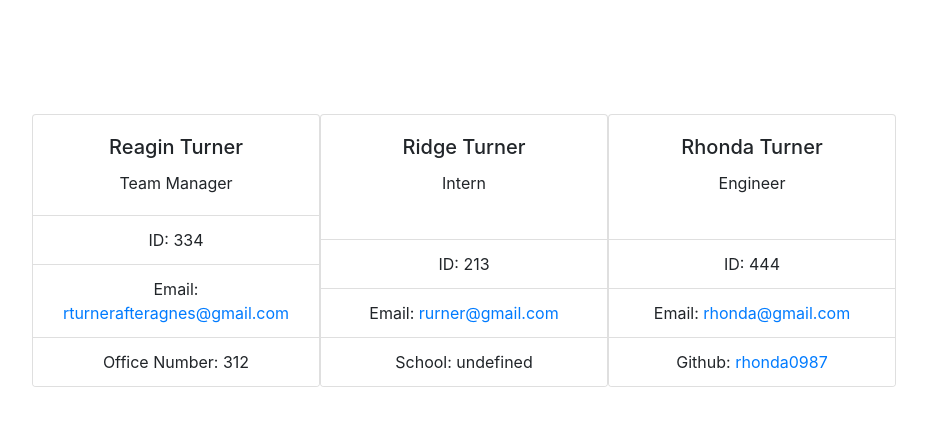
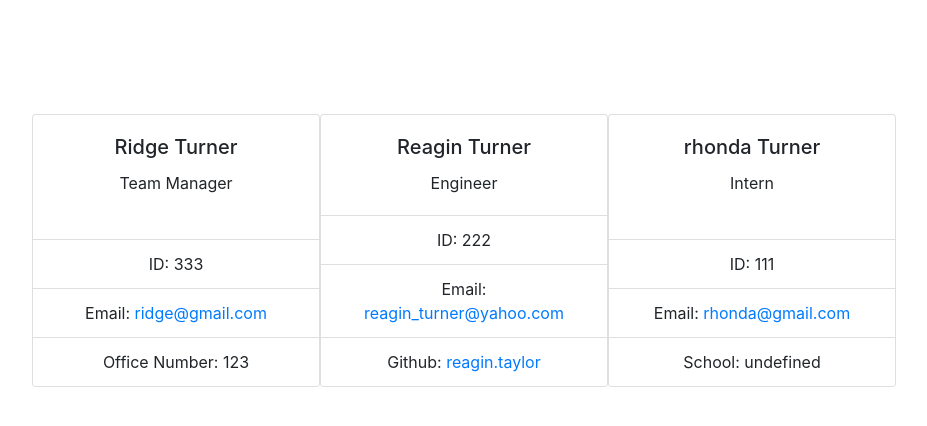
Before and after one commit to Reagintaylor/team-profile-generator, a website: page dist/team.html in a window 1280 px wide. Shown: the part 198-624 px from the top of the page, without its empty margins (176-1103 px from the left). Drawn offline with nearby package versions, Linux system fonts and the light colour scheme.

Commit message:
Adding the screen rocorded video

```diff
--- a/dist/team.html
+++ b/dist/team.html
@@ -15,44 +15,44 @@
         <main>
         <section class="card">
                 <div class="card-body">
-                    <h5 class="card-title">Reagin Turner</h5>
+                    <h5 class="card-title">Ridge Turner</h5>
                     <p class="card-text">Team Manager</p>
                 </div>
                 <ul class="list-group list-group-flush">
-                    <li class="list-group-item">ID: 334</li>
-                    <li class="list-group-item">Email: <a href="mailto: rturnerafteragnes@gmail.com" target="_blank">rturnerafteragnes@gmail.com</a></li>
-                    <li class="list-group-item">Office Number: 312</li>
+                    <li class="list-group-item">ID: 333</li>
+                    <li class="list-group-item">Email: <a href="mailto: ridge@gmail.com" target="_blank">ridge@gmail.com</a></li>
+                    <li class="list-group-item">Office Number: 123</li>
                 </ul>
             </section><section class="card">
-        <div class="card-body">
-            <h5 class="card-title">Ridge Turner</h5>
-            <p class="card-text">Intern</p>
-        </div>
-        <ul class="list-group list-group-flush">
-            <li class="list-group-item"> ID: 213</li>
-            <li class="list-group-item">
-                Email:
-                <a href="mailto: rurner@gmail.com" target="_blank"> rurner@gmail.com</a>
-            </li>
-            <li class="list-group-item">School: undefined</li>
-        </ul>
-    </section><section class="card">
     <div class="card-body">
-        <h5 class="card-title">Rhonda Turner</h5>
+        <h5 class="card-title">Reagin Turner</h5>
         <p class="card-text">Engineer</p>
     </div>
     <ul class="list-group list-group-flush">
-        <li class="list-group-item"> ID: 444</li>
+        <li class="list-group-item"> ID: 222</li>
         <li class="list-group-item">
             Email:
-            <a href="mailto: rhonda@gmail.com" target="_blank">rhonda@gmail.com</a>
+            <a href="mailto: reagin_turner@yahoo.com" target="_blank">reagin_turner@yahoo.com</a>
         </li>
         </li>
         <li class="list-group-item">
             Github:
-            <a href="https://github.com/rhonda0987" target="_blank">rhonda0987</a>
+            <a href="https://github.com/reagin.taylor" target="_blank">reagin.taylor</a>
         </li>
     </ul>
+    </section><section class="card">
+        <div class="card-body">
+            <h5 class="card-title">rhonda Turner</h5>
+            <p class="card-text">Intern</p>
+        </div>
+        <ul class="list-group list-group-flush">
+            <li class="list-group-item"> ID: 111</li>
+            <li class="list-group-item">
+                Email:
+                <a href="mailto: rhonda@gmail.com" target="_blank"> rhonda@gmail.com</a>
+            </li>
+            <li class="list-group-item">School: undefined</li>
+        </ul>
     </section></main>
         <script src="https://cdnjs.cloudflare.com/ajax/libs/jquery/3.5.1/jquery.slim.min.js"></script>
         <script src="https://cdnjs.cloudflare.com/ajax/libs/popper.js/1.16.1/umd/popper.min.js"></script>
```
Also changed, not shown: README.md.
